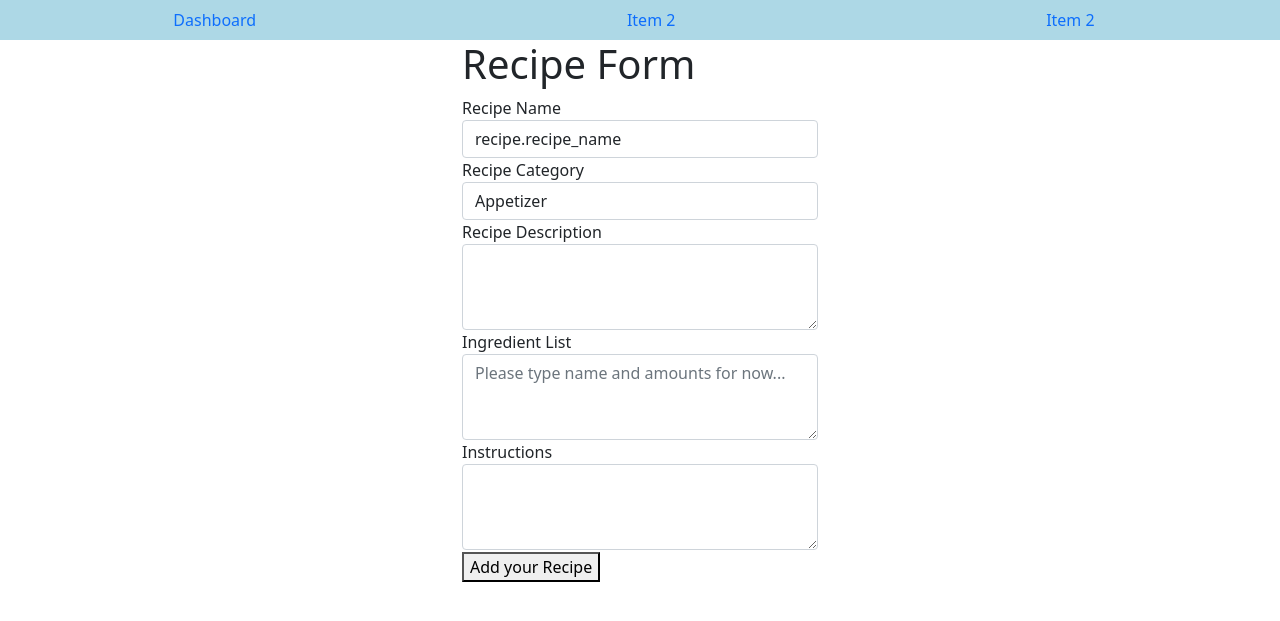
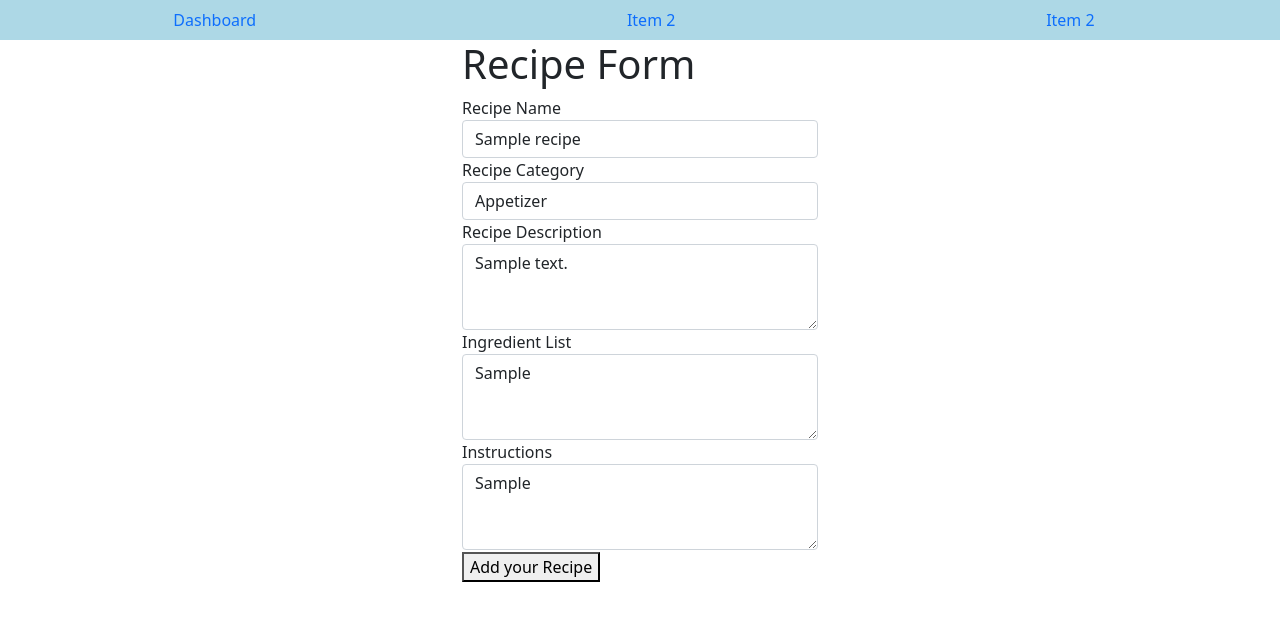
Before and after one commit to michaelFSWebDev/onlineRecipe, a Django app: page /recipe/update/1/ in a window 1280 px wide. Shown: the top 621 px of the page. Run offline with Django 4.2, Linux system fonts and the light colour scheme; tables that the repository leaves empty hold one stand-in row (values such as "Sample post").

Commit message:
wrote update veiw

```diff
--- a/recipeApp/templates/updateForm.html
+++ b/recipeApp/templates/updateForm.html
@@ -15,11 +15,11 @@
         {% csrf_token %}
         <div class="form-group">
           <label for="recipe_name">Recipe Name</label>
-          <input type="text" value= 'recipe.recipe_name' class="form-control" name="recipe_name">
+          <input type="text" value= '{{recipe.recipe_name}}' class="form-control" name="recipe_name">
         </div>
         <div class="form-group">
           <label for="recipe_category">Recipe Category</label>
-          <select value= "recipe_category" class="form-control" name="recipe_category">
+          <select value= "{{recipe_category}}" class="form-control" name="recipe_category">
             <option>Appetizer</option>
             <option>Quick Bites</option>
             <option>Breakfast</option>
@@ -30,15 +30,15 @@
         </div>
         <div class="form-group">
           <label for="recipe_desc">Recipe Description</label>
-          <textarea value= "recipe_desc" class="form-control" name="recipe_desc" rows="3" ></textarea>
+          <textarea value= "{{recipe.recipe_desc}}" class="form-control" name="recipe_desc" rows="3" placeholder="Please add a description for your recipe..." >{{recipe.recipe_desc}}</textarea>
         </div>
         <div class="form-group">
           <label for="recipe_ingredient">Ingredient List</label>
-          <textarea value= "recipe_ingredient" class="form-control" name="recipe_ingredient" rows="3" placeholder="Please type name and amounts for now..."></textarea>
+          <textarea value= "{{recipe.recipe_ingredient}}" class="form-control" name="recipe_ingredient" rows="3" placeholder="Please type name and amounts for now...">{{recipe.recipe_ingredient}}</textarea>
         </div>
         <div class="form-group">
           <label for="recipe_instruction">Instructions</label>
-          <textarea value= "recipe_instruction" class="form-control" name="recipe_instruction" rows="3"></textarea>
+          <textarea value= "{{recipe.recipe_instruction}}" class="form-control" name="recipe_instruction" rows="3">{{recipe.recipe_instruction}}</textarea>
         </div>
         <div class="r-submit">
           <button type="submit" >Add your Recipe</button>
--- a/recipeApp/views.py
+++ b/recipeApp/views.py
@@ -50,9 +50,20 @@ def createRecipe(request):
 
 
 
-def updateRecipe(request):
-    # return redirect('recipe:recipe-details')
-    pass
+def updateRecipe(request, recipe_id):
+    # Set the variable then use the variable to
+    # change the post
+    recipe = Recipe_id.objects.get(id=recipe_id)
+    recipe.recipe_name = request.POST['recipe_name']
+    recipe.recipe_category = request.POST['recipe_category']
+    recipe.recipe_desc = request.POST['recipe_desc']
+    recipe.recipe_ingredient = request.POST['recipe_ingredient']
+    recipe.recipe_instruction = request.POST['recipe_instruction']
+    recipe.save()
+
+    # Redirect to details page 'app_name:named_path', named_argument
+    return redirect('recipe:recipe-details', recipe_id)
+
 
 def deleteRecipe(request, recipe_id):
     recipe_to_delete = Recipe_id.objects.get(id=recipe_id)
```
